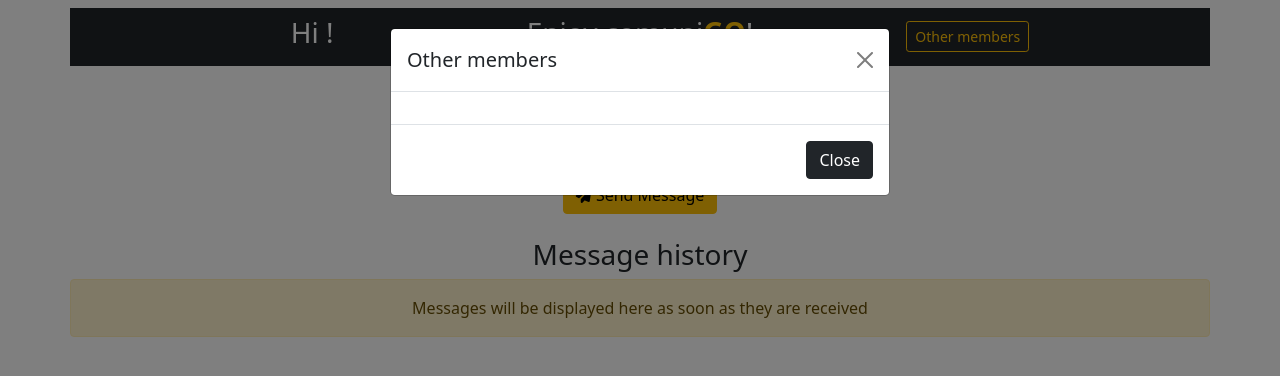
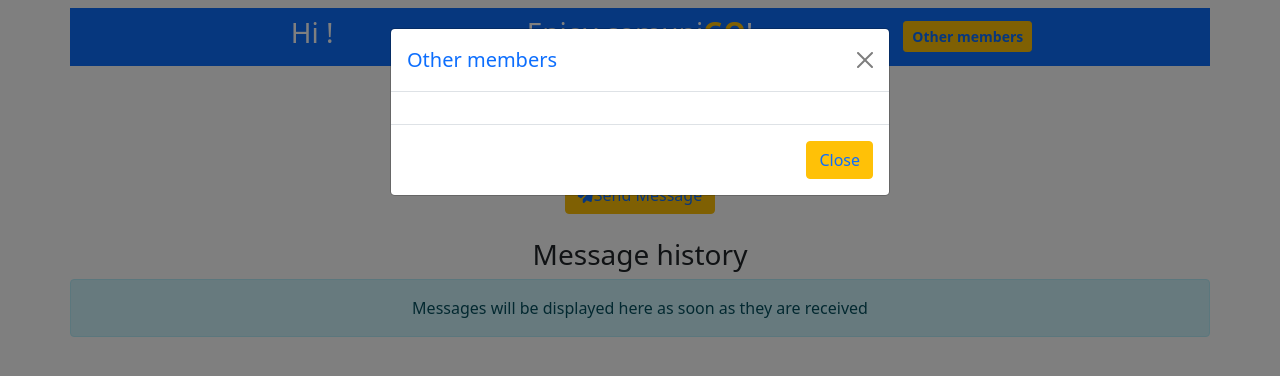
Before and after one commit to tibwere/comunigo, a plain HTML site: page peer/webserver/assets/index.html in a window 1280 px wide. Both pictures are taken after a click on the button "Other members". Drawn offline with nearby package versions, Linux system fonts and the light colour scheme; no server answers.

Commit message:
Cambiato il colorscheme del frontend

```diff
--- a/peer/webserver/assets/index.html
+++ b/peer/webserver/assets/index.html
@@ -13,7 +13,7 @@
     </head>
     <body>
         <div class="container">
-            <div class="row mt-2 align-items-center bg-dark text-white p-2">
+            <div class="row mt-2 align-items-center bg-primary text-white p-2">
                 <div class="col-3 offset-1 text-center">
                     <h3 class="text-center">Hi <span class="text-warning" id="me"></span>!</h3>
                 </div>
@@ -21,8 +21,8 @@
                     <h3 class="text-center">Enjoy comuni<strong class="text-warning">GO</strong>!</h3>
                 </div>
                 <div class="col-3 text-center">
-                    <button type="button" class="btn btn-outline-warning btn-sm" data-bs-toggle="modal" data-bs-target="#otherMembersModal">
-                        Other members
+                    <button type="button" class="btn btn-warning btn-sm" data-bs-toggle="modal" data-bs-target="#otherMembersModal">
+                        <strong class="text-primary">Other members</strong>
                     </button>
                 </div>
             </div>
@@ -34,7 +34,7 @@
                             <input type="text" class="form-control" name="message" id="message" placeholder="Enter new message" required="required">
                         </div>
                         <button type="submit" class="btn btn-warning" id="sendBtn">
-                            <i class="fas fa-paper-plane"></i> Send Message
+                            <span class="text-primary"><i class="fas fa-paper-plane"></i>Send Message</span>
                         </button>
                         <div class="alert alert-success mt-3" id="alertMsg" role="alert" style="display: none;">
                             Message <strong class="text-success">successfully</strong> sent!
@@ -44,7 +44,7 @@
             </div>
             <div class="row mt-4">
                 <h3 class="text-center">Message history</h3>
-                <div class="alert alert-warning text-center" role="alert" id="emptyMessageListAlert">
+                <div class="alert alert-info text-center" role="alert" id="emptyMessageListAlert">
                     Messages will be displayed here as soon as they are received
                 </div>
                 <div class="col-6 offset-3 text-left">
@@ -58,7 +58,7 @@
                 <div class="modal-dialog">
                 <div class="modal-content">
                     <div class="modal-header">
-                    <h5 class="modal-title" id="titleLabel">Other members</h5>
+                    <h5 class="modal-title text-primary" id="titleLabel">Other members</h5>
                     <button type="button" class="btn-close" data-bs-dismiss="modal" aria-label="Close"></button>
                     </div>
                     <div class="modal-body">
@@ -66,7 +66,7 @@
                         </ul>
                     </div>
                     <div class="modal-footer">
-                    <button type="button" class="btn btn-dark" data-bs-dismiss="modal">Close</button>
+                    <button type="button" class="btn btn-warning" data-bs-dismiss="modal"><span class="text-primary">Close</span></button>
                     </div>
                 </div>
                 </div>
--- a/peer/webserver/assets/index.js
+++ b/peer/webserver/assets/index.js
@@ -4,7 +4,7 @@ $( document ).ready(function() {
     document.title = metadata.Username + " - comuniGO"
 
     $("#me").text(metadata.Username)
-    metadata.Members.forEach(m => $("#memberList").append('<li class="list-group-item">' + m + '</li>'))
+    metadata.Members.forEach(m => $("#memberList").append('<li class="list-group-item list-group-item-warning"><strong class="text-primary">' + m + '</strong></li>'))
     sessionStorage.setItem("index", -1)
 });
 
@@ -61,7 +61,7 @@ setInterval(function(){
                         if (m.From == sessionStorage.getItem("currentUser")) {
                             $("#messageList").append('<li class="list-group-item list-group-item-warning"><strong class="text-warning">(' + m.From + ')</strong> ' + m.Body + '</li>')
                         } else {
-                            $("#messageList").append('<li class="list-group-item list-group-item-dark"><strong class="text-secondary">(' + m.From + ')</strong> ' + m.Body + '</li>')
+                            $("#messageList").append('<li class="list-group-item list-group-item-primary"><strong class="text-primary">(' + m.From + ')</strong> ' + m.Body + '</li>')
                         }
                     })
                 }
```
Also changed, not shown: peer/webserver/assets/login.html (+4 -4 lines).
